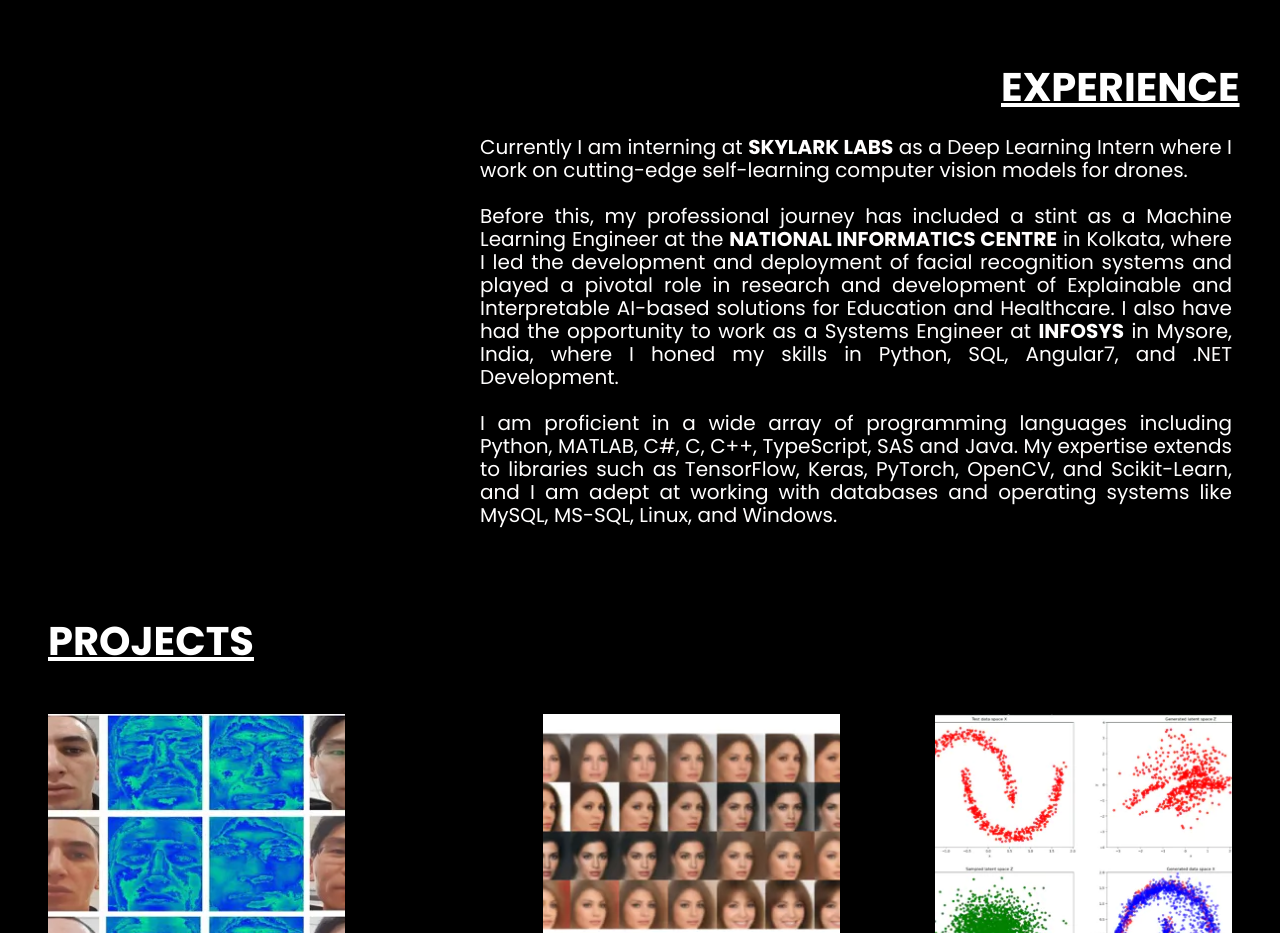
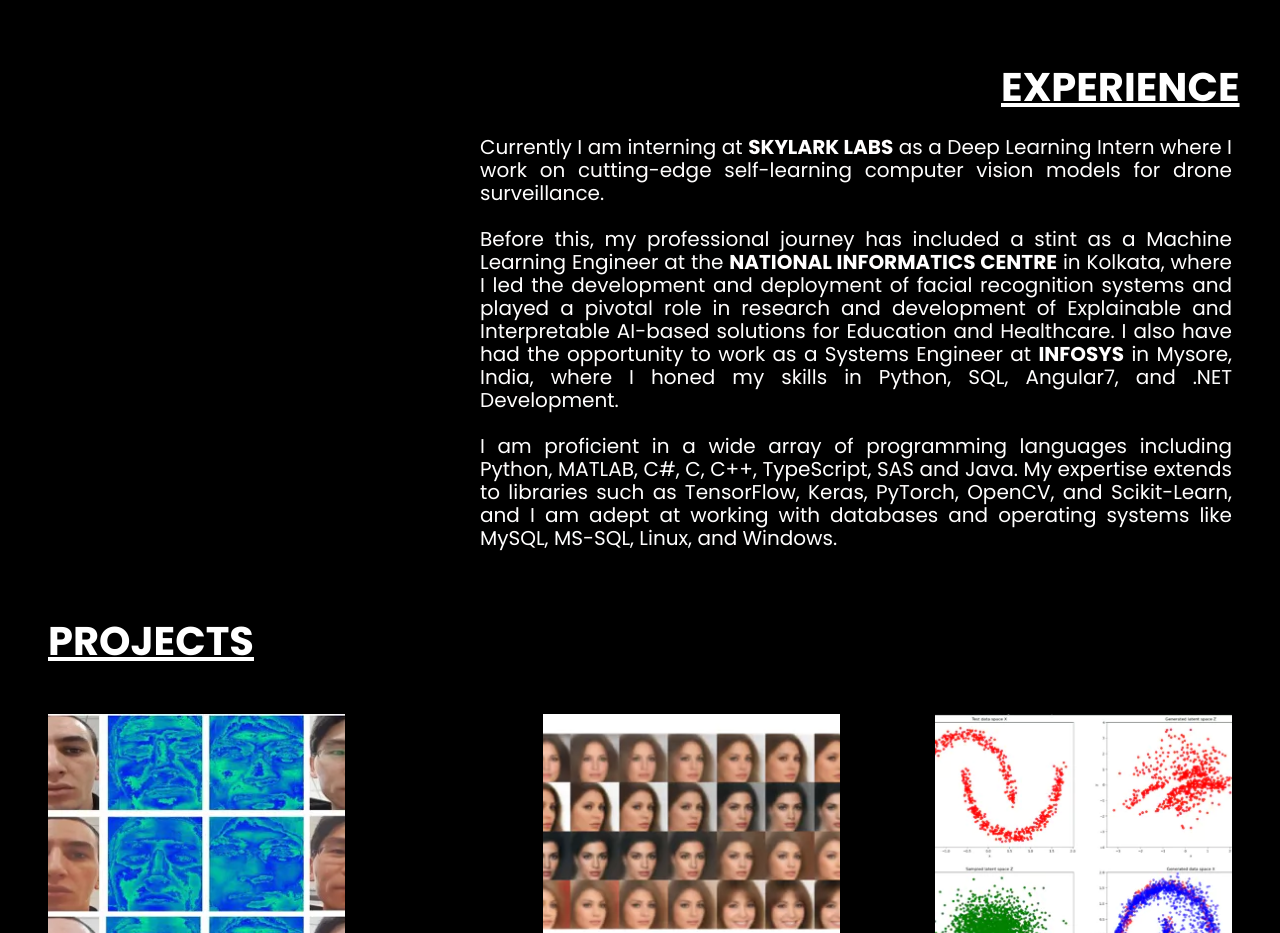
Before and after one commit to EziGo96/EziGo96.github.io, a website built with Parcel: page index.html in a window 1280 px wide. Shown: the part 1080-2013 px from the top of the page. Built offline with nearby package versions, Linux system fonts and the light colour scheme.

Commit message:
Update index.html

```diff
--- a/index.html
+++ b/index.html
@@ -161,7 +161,7 @@
             <span class="home-text19">SKYLARK LABS</span>
             <span class="home-text20">
               as a Deep Learning Intern where I work on cutting-edge
-              self-learning computer vision models for drones.
+              self-learning computer vision models for drone surveillance.
             </span>
             <br class="home-text21" />
             <br class="home-text22" />
```
